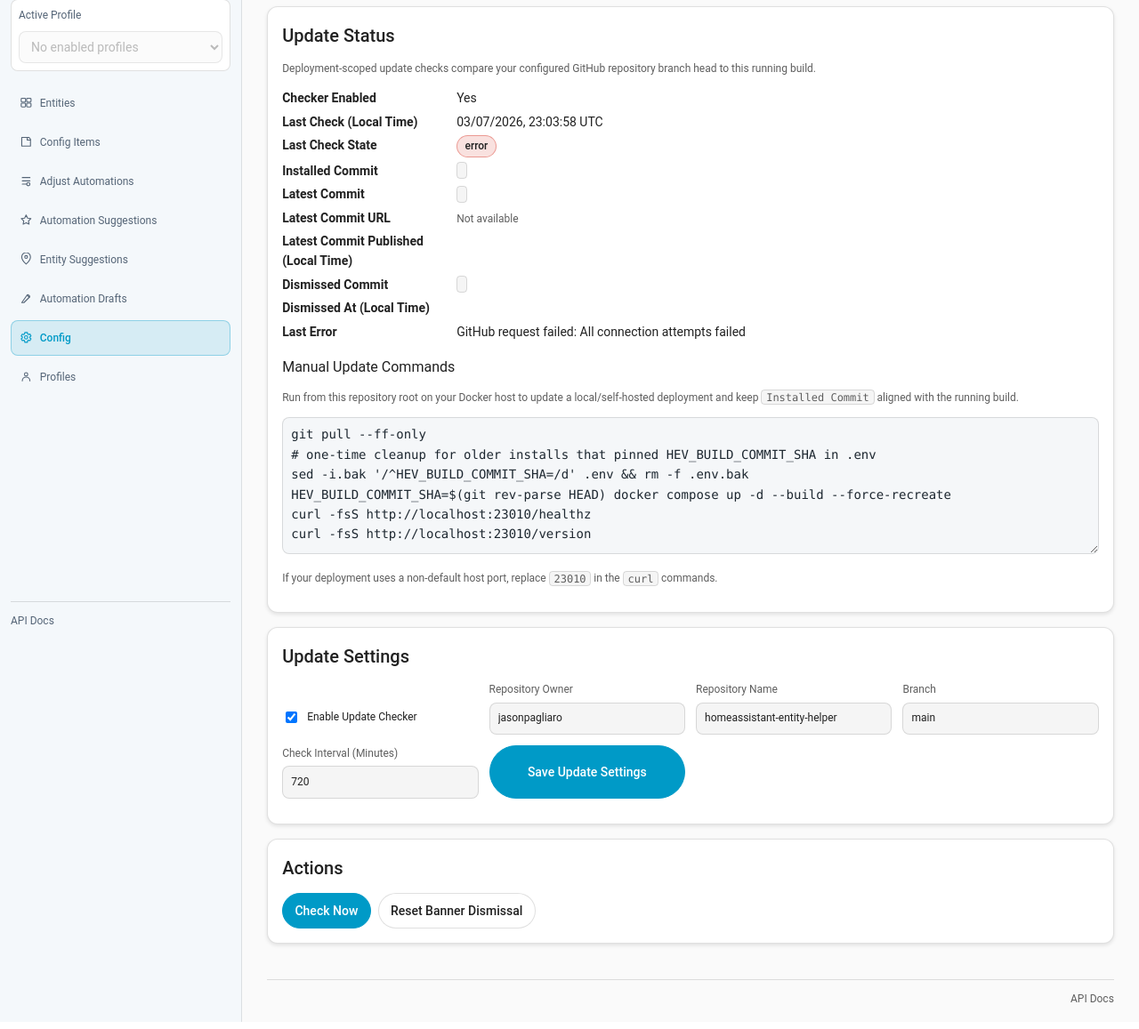
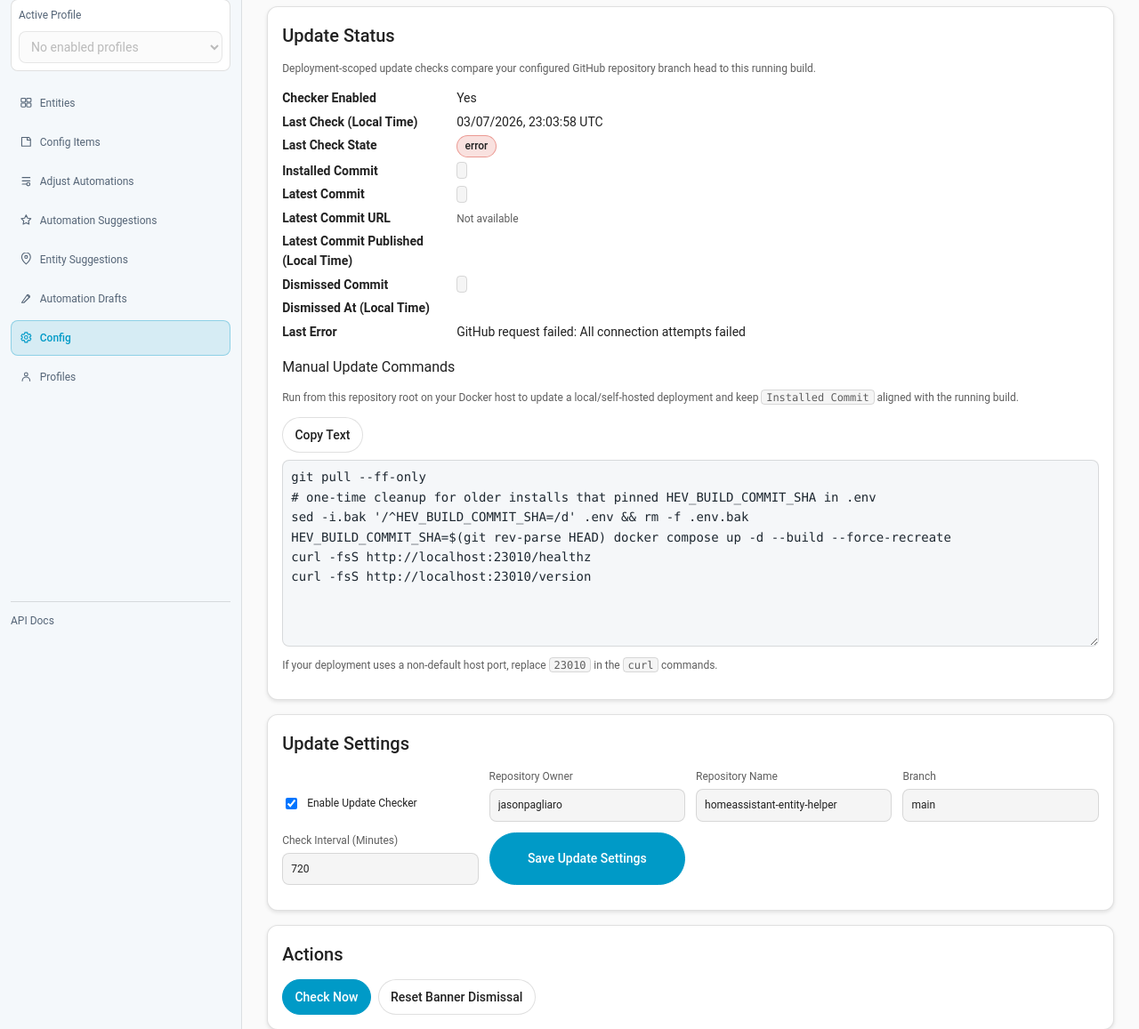
Before and after one commit to jasonpagliaro/homeassistant-entity-helper, a FastAPI app: page /config in a window 1280 px wide. Shown: the part 76-1233 px from the top of the page at 89% size. Run offline with FastAPI, Linux system fonts and the light colour scheme; data comes from the database, SQL or seed files in the repository; data that the repository does not hold is empty.

Commit message:
Improve manual update command box and add copy action (#31)

```diff
--- a/app/static/style.css
+++ b/app/static/style.css
@@ -1040,7 +1040,9 @@ pre {
 }
 
 .code-textarea {
+  display: block;
   width: 100%;
+  max-width: 100%;
   min-height: 11rem;
   background: var(--code-bg);
   color: var(--code-ink);
@@ -1048,6 +1050,31 @@ pre {
   font-family: var(--ha-font-family-code);
   white-space: pre;
   overflow-x: auto;
+}
+
+.manual-update-actions {
+  margin-bottom: var(--ha-space-2);
+}
+
+.manual-update-commands {
+  min-height: 15rem;
+  resize: vertical;
+}
+
+.manual-update-copy-status {
+  display: inline-flex;
+  align-items: center;
+  min-height: 1.1rem;
+  color: var(--secondary-text-color);
+  font-size: var(--ha-font-size-s);
+}
+
+.manual-update-copy-status[data-state="success"] {
+  color: var(--success-color);
+}
+
+.manual-update-copy-status[data-state="error"] {
+  color: var(--error-color);
 }
 
 .pretty-block {
--- a/app/templates/config.html
+++ b/app/templates/config.html
@@ -60,7 +60,26 @@
     Run from this repository root on your Docker host to update a local/self-hosted deployment and keep
     <code>Installed Commit</code> aligned with the running build.
   </p>
-  <textarea class="code-textarea" rows="6" readonly spellcheck="false" aria-label="Manual update commands">git pull --ff-only
+  <div class="row gap-sm wrap manual-update-actions">
+    <button
+      type="button"
+      id="copy-manual-update-commands"
+      class="button-secondary"
+      data-tooltip="Copy the manual update commands to your clipboard."
+    >
+      Copy Text
+    </button>
+    <span id="manual-update-copy-status" class="manual-update-copy-status" role="status" aria-live="polite"></span>
+  </div>
+  <textarea
+    id="manual-update-commands"
+    class="code-textarea manual-update-commands"
+    rows="8"
+    readonly
+    spellcheck="false"
+    wrap="off"
+    aria-label="Manual update commands"
+  >git pull --ff-only
 # one-time cleanup for older installs that pinned HEV_BUILD_COMMIT_SHA in .env
 sed -i.bak '/^HEV_BUILD_COMMIT_SHA=/d' .env && rm -f .env.bak
 HEV_BUILD_COMMIT_SHA=$(git rev-parse HEAD) docker compose up -d --build --force-recreate
@@ -137,9 +156,7 @@ curl -fsS http://localhost:23010/version</textarea>
 <script>
   (function () {
     const nodes = document.querySelectorAll("[data-local-datetime]");
-    if (!nodes.length) {
-      return;
-    }
+    if (nodes.length) {
       const formatter = new Intl.DateTimeFormat(undefined, {
         year: "numeric",
         month: "2-digit",
@@ -162,6 +179,77 @@ curl -fsS http://localhost:23010/version</textarea>
         }
         node.textContent = formatter.format(parsed);
       }
+    }
+
+    function setManualUpdateCopyStatus(message, isError) {
+      const statusEl = document.getElementById("manual-update-copy-status");
+      if (!statusEl) {
+        return;
+      }
+      statusEl.textContent = message;
+      statusEl.dataset.state = isError ? "error" : "success";
+
+      if (setManualUpdateCopyStatus.timeoutId) {
+        window.clearTimeout(setManualUpdateCopyStatus.timeoutId);
+      }
+      setManualUpdateCopyStatus.timeoutId = window.setTimeout(function () {
+        statusEl.textContent = "";
+        delete statusEl.dataset.state;
+      }, 2200);
+    }
+
+    async function copyManualUpdateCommands() {
+      const commandsEl = document.getElementById("manual-update-commands");
+      if (!(commandsEl instanceof HTMLTextAreaElement)) {
+        return;
+      }
+
+      const text = commandsEl.value.trim();
+      if (!text) {
+        setManualUpdateCopyStatus("Nothing to copy.", true);
+        return;
+      }
+
+      try {
+        try {
+          if (!navigator.clipboard || typeof navigator.clipboard.writeText !== "function") {
+            throw new Error("clipboard-unavailable");
+          }
+          await navigator.clipboard.writeText(text);
+        } catch (_clipboardError) {
+          if (typeof document.execCommand !== "function") {
+            throw _clipboardError;
+          }
+          const selectionStart = commandsEl.selectionStart;
+          const selectionEnd = commandsEl.selectionEnd;
+          const scrollTop = commandsEl.scrollTop;
+          const scrollLeft = commandsEl.scrollLeft;
+
+          commandsEl.focus();
+          commandsEl.select();
+          commandsEl.setSelectionRange(0, commandsEl.value.length);
+          const copied = document.execCommand("copy");
+          commandsEl.setSelectionRange(selectionStart, selectionEnd);
+          commandsEl.scrollTop = scrollTop;
+          commandsEl.scrollLeft = scrollLeft;
+
+          if (!copied) {
+            throw _clipboardError;
+          }
+        }
+
+        setManualUpdateCopyStatus("Copied to clipboard.", false);
+      } catch (_err) {
+        setManualUpdateCopyStatus("Clipboard copy failed.", true);
+      }
+    }
+
+    const copyButton = document.getElementById("copy-manual-update-commands");
+    if (copyButton) {
+      copyButton.addEventListener("click", function () {
+        copyManualUpdateCommands();
+      });
+    }
   })();
 </script>
 {% endblock %}
```
Also changed, not shown: tests/test_api.py (+4 -0 lines), tests/test_templates.py (+6 -0 lines). Lines whose indentation alone changed are shown as unchanged.
